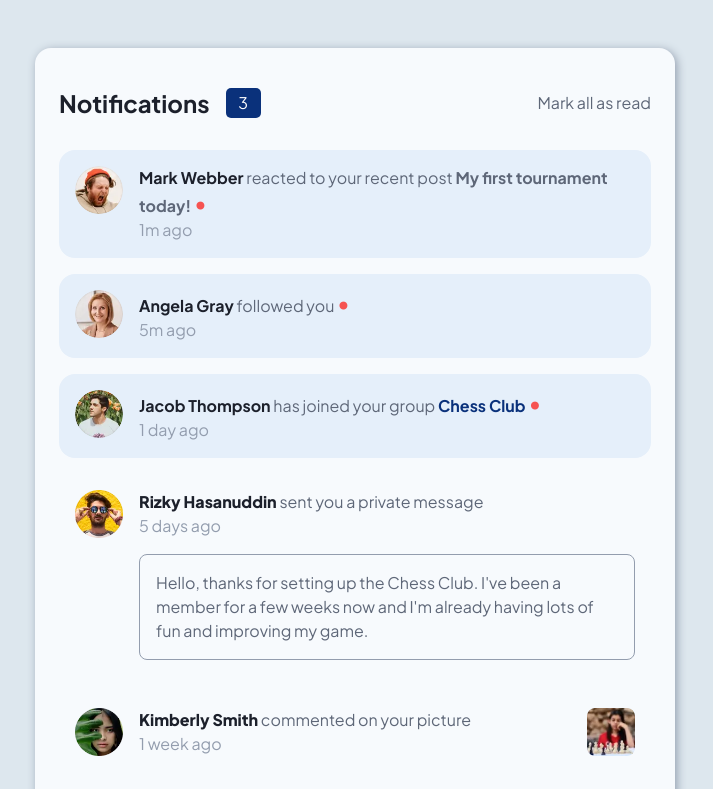
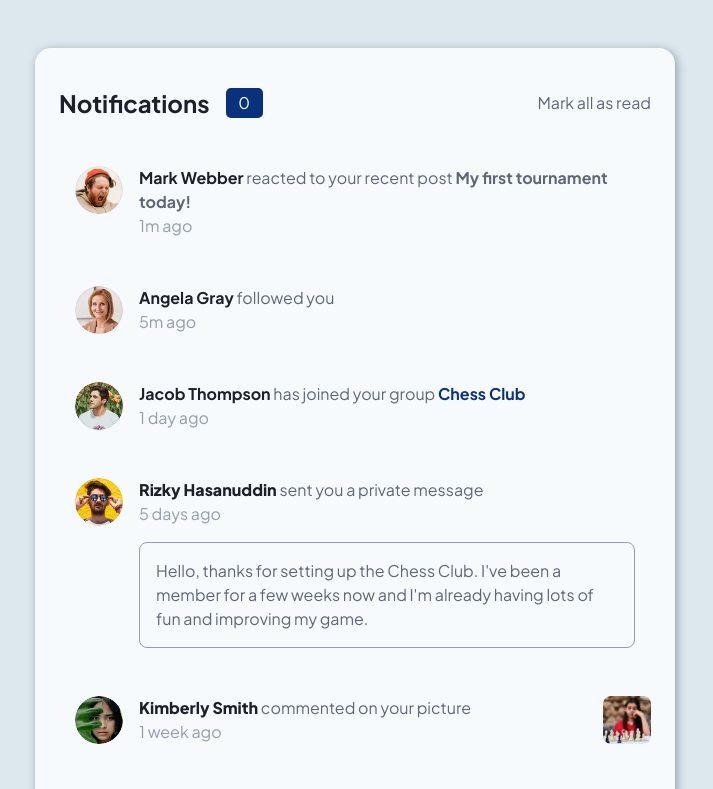
Before and after one commit to oluwas3yi2/notifications-pagge, a website: page index.html in a window 1280 px wide. Both pictures are taken after a click on the link "Mark all as read". Shown: the top 789 px of the page, without its empty margins (285-998 px from the left). Drawn offline with Linux system fonts and the light colour scheme.

Commit message:
TIM: project ready

```diff
--- a/index.html
+++ b/index.html
@@ -13,6 +13,8 @@
     rel="stylesheet">
   <link rel="stylesheet" href="style.css">
 
+  <script defer src="main.js"></script>
+
   <title>Frontend Mentor | Notifications page</title>
 
   <!-- Feel free to remove these styles or customise in your own stylesheet 👍 -->
@@ -26,13 +28,15 @@
       <div class="header">
         <div class="left">
           <h2>Notifications </h2>
-          <span class="blue">3</span>
+          <span class="blue">
+            <!-- Filled by main.js -->
+          </span>
         </div>
-        <a href="#">Mark all as read
+        <a href="#" class="toggle">Mark all as read
         </a>
       </div>
       <div class="container">
-        <div class="unread">
+        <div class="unread active">
           <img class="avatar" src="assets/images/avatar-mark-webber.webp" alt="img">
           <div class="txt">
             <p><span class="bold">Mark Webber</span> reacted to your recent post <span class="Lt-bold">My first
@@ -43,7 +47,7 @@
             </span>
           </div>
         </div>
-        <div class="unread">
+        <div class="unread active">
           <img class="avatar" src="assets/images/avatar-angela-gray.webp" alt="img">
           <div class="txt">
             <p><span class="bold">Angela Gray</span> followed you <span class="dot">&bull;</span>
@@ -52,7 +56,7 @@
             </span>
           </div>
         </div>
-        <div class="unread">
+        <div class="unread active">
           <img class="avatar" src="assets/images/avatar-jacob-thompson.webp" alt="img">
           <div class="txt">
             <p><span class="bold">Jacob Thompson</span> has joined your group <span class="blue">Chess Club </span><span
@@ -72,21 +76,15 @@
             </div>
           </div>
         </div>
-        <div class="read">
+        <div class="read special">
           <img class="avatar" src="assets/images/avatar-kimberly-smith.webp" alt="img">
-
-          <div class="cont">
-            <div class="txt">
-              <p><span class="bold">Kimberly Smith</span> commented on your picture
-              </p>
-              <span class="grey">1 week ago
-              </span>
-
-            </div>
-            <div class="image">
-              <img src="assets/images/image-chess.webp" alt="" class="avatar">
-            </div>
+          <div class="txt">
+            <p><span class="bold">Kimberly Smith</span> commented on your picture
+            </p>
+            <span class="grey">1 week ago
+            </span>
           </div>
+          <img src="assets/images/image-chess.webp" alt="chess" class="avatar2">
         </div>
         <div class="read">
           <img class="avatar" src="assets/images/avatar-nathan-peterson.webp" alt="img">
@@ -100,7 +98,7 @@
         <div class="read">
           <img class="avatar" src="assets/images/avatar-anna-kim.webp" alt="img">
           <div class="txt">
-            <p><span class="bold">Anna Kim</span> left the group <span class="Lt-bold">Chess Club
+            <p><span class="bold">Anna Kim</span> left the group <span class="blue">Chess Club
               </span>
             </p>
             <span class="grey">2 weeks ago
--- /dev/null
+++ b/main.js
@@ -0,0 +1,38 @@
+/* *****************************************
+ * *******************************************
+ * Timothy Adeyinka
+ * Notification Page
+ * 28th February, 2026
+ * ******************************************
+ *  main.js
+ * timothyadeyinka.vercel.app
+ * *******************************************
+ * *******************************************/
+
+"use strict";
+
+const toggle = document.querySelector(".toggle");
+const num = document.querySelector(".blue");
+
+// refactoring the below function helps to achieve DRY;
+const countNewMessages = () => {
+  const active = document.querySelectorAll("div.active");
+  num.textContent = active.length;
+};
+
+countNewMessages();
+
+// loop through the node list to toggle target's class
+toggle.addEventListener("click", () => {
+  const unread = document.querySelectorAll("div.unread");
+  const dots = document.querySelectorAll("span.dot");
+  dots.forEach((dot) => {
+    dot.classList.toggle("hidden");
+  });
+  unread.forEach((el) => {
+    el.classList.toggle("active");
+  });
+
+  // update number of messages;
+  countNewMessages();
+});
--- a/scss/main.scss
+++ b/scss/main.scss
@@ -19,6 +19,10 @@
 //  Breakpoints
 // - Mobile: 375px
 // - Desktop: 1440px
+
+.hidden {
+  display: none;
+}
 
 body {
   font-size: 1rem;
@@ -78,8 +82,11 @@
   & div.container {
     grid-area: container;
 
+    & div.unread.active {
+      background: $blue-100;
+    }
+
     & div.unread {
-      background: $blue-100;
       padding: 1rem;
       margin: 1rem 0;
       border-radius: 1rem;
@@ -132,6 +139,8 @@
       align-items: flex-start;
       margin: 1rem 0;
       padding: 1rem;
+      position: relative;
+
       & .avatar {
         width: 48px;
         height: 48px;
@@ -163,14 +172,13 @@
           }
         }
       }
-      & div.cont {
-        display: flex;
-        justify-content: space-between;
-        align-items: flex-start;
-        width: 100%;
 
       & div.txt {
         margin-left: 1rem;
+
+        & p {
+          padding-right: 2rem;
+        }
 
         & span.bold {
           font-weight: 800;
@@ -184,13 +192,15 @@
         font-weight: 800;
         color: $gray-600;
       }
-      }
 
-      & .avatar {
+      & .avatar2 {
         width: 48px;
         height: 48px;
         border-radius: 0.5rem;
         cursor: pointer;
+        right: 0;
+        margin-left: 1rem;
+        position: absolute;
       }
     }
   }
@@ -235,7 +245,7 @@
   }
 }
 
-@media (max-height: 899px) {
+@media (max-height: 899px) and (min-width: 1000px) {
   body {
     display: block;
     height: 100%;
```
Also changed, not shown: style.css, 1 other file. Lines whose indentation alone changed are shown as unchanged.
